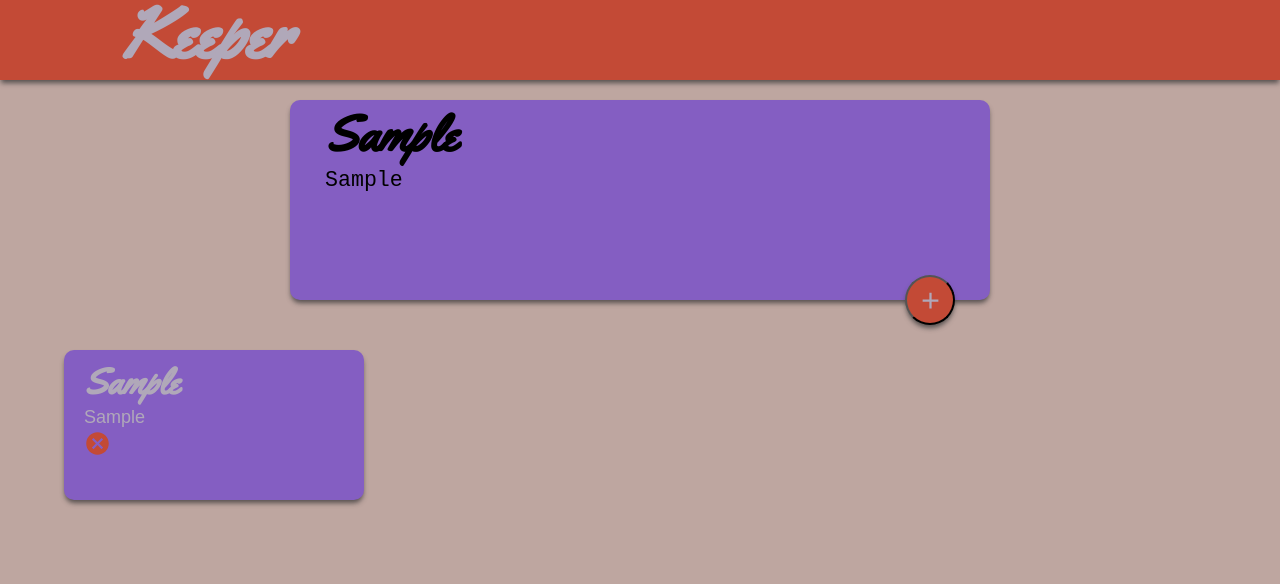
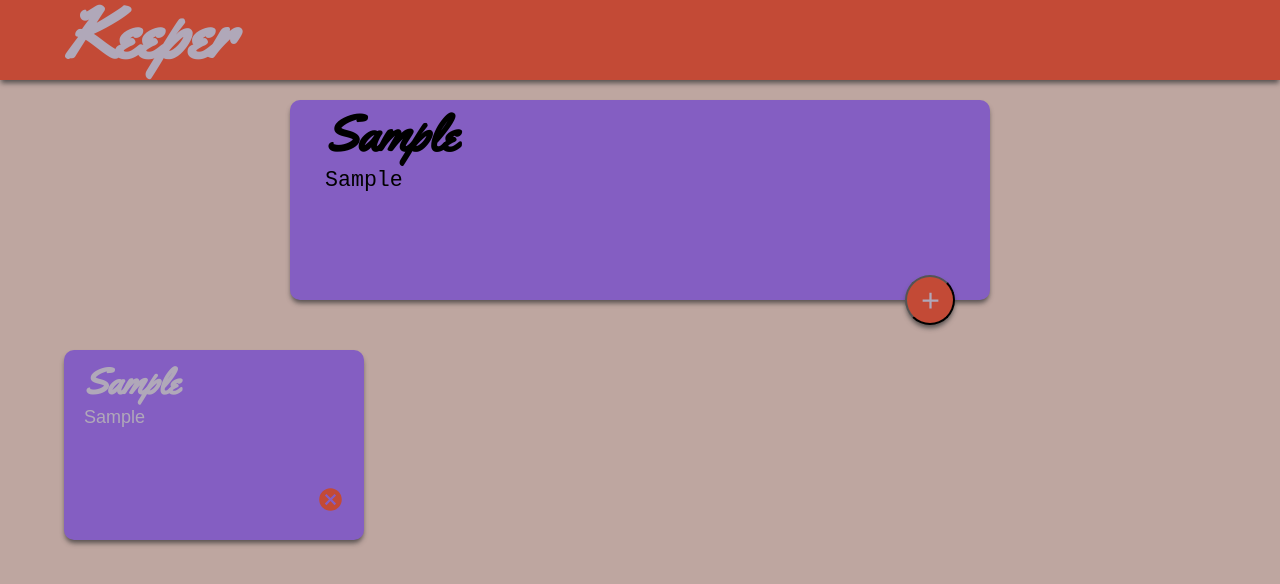
Before and after one commit to dalideco/keeper-app, a React (Create React App) app: page / in a window 1280 px wide. Both pictures are taken after typing "Sample", "Sample" into the empty fields and a click on the button 930 px from the left and 300 px from the top of the page. Shown: the top 584 px of the page. Built offline with nearby package versions, Linux system fonts and the light colour scheme.

Commit message:
adding some animation

```diff
--- a/src/components/Block.js
+++ b/src/components/Block.js
@@ -2,13 +2,12 @@
 import './Block.scss';
 import CancelIcon from '@material-ui/icons/Cancel';
 import {createMuiTheme} from '@material-ui/core/styles';
-import {green} from '@material-ui/core/colors';
-import {blue} from '@material-ui/core/colors';
-import {ThemeProvider} from '@material-ui/core/styles'
+import {ThemeProvider} from '@material-ui/core/styles';
+import { Zoom } from '@material-ui/core';
+
 
 const theme = createMuiTheme({
     palette:{
-        primary:green,
         secondary:{main:'#C34A36'}
     },
     status:{
@@ -25,15 +24,19 @@
         e.preventDefault()
     }
     return (
+        <Zoom in={true}>
         <div className="block">
             <ThemeProvider theme={theme}>
             <form>
                 <h1>{props.title}</h1>
                 <p>{props.content}</p>
-                <CancelIcon onClick={removeBlock} color="secondary"/>
+                <div className="deleteLine">
+                    <CancelIcon onClick={removeBlock} color="secondary"/>
+                </div>
             </form>
             </ThemeProvider>
         </div>
+        </Zoom>
     )
 }
 
--- a/src/components/Block.scss
+++ b/src/components/Block.scss
@@ -1,5 +1,6 @@
 @import '_variables';
 .block{
+    position: relative;
     width: 100%;
     min-height: 150px;
     max-width:300px;
@@ -8,6 +9,16 @@
     padding: 20px;
     color: $logo-color;
     @include shadowed();
+
+    form{
+        min-height:150px;
+        @include flexer(column, flex-start ,stretch);
+        .deleteLine{
+            margin-top:auto ;
+            align-self:flex-end;
+        }
+    }
+
 }
 
 h1{
--- a/src/components/Navbar.scss
+++ b/src/components/Navbar.scss
@@ -18,5 +18,8 @@
         @include flexer(row,space-between, center);
         width: 90%;
         margin: auto;
+        div{
+            width: 100%;
+        }
     }
 }
```
Also changed, not shown: 1 other file (tests, documents, lock files or other folders).
